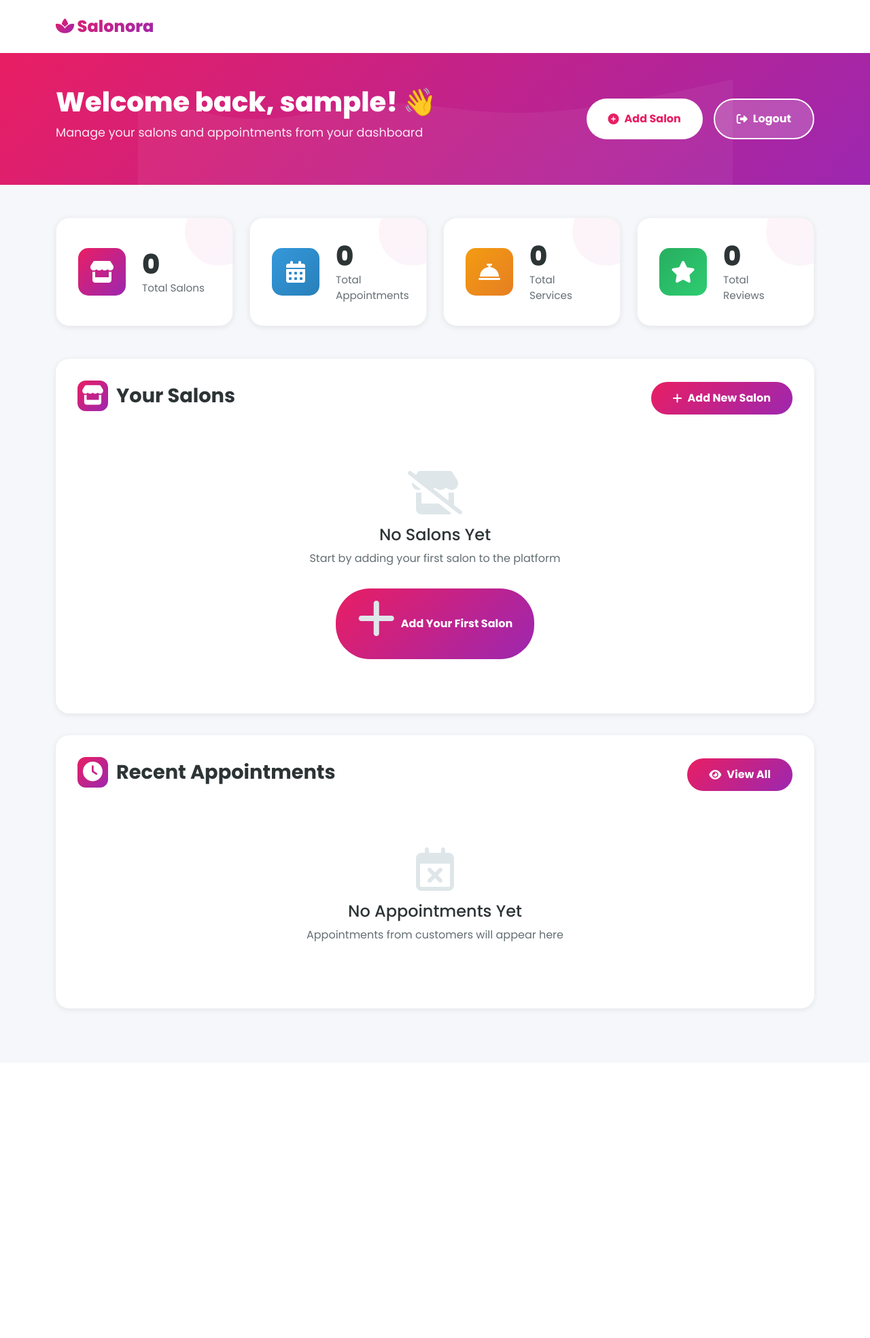
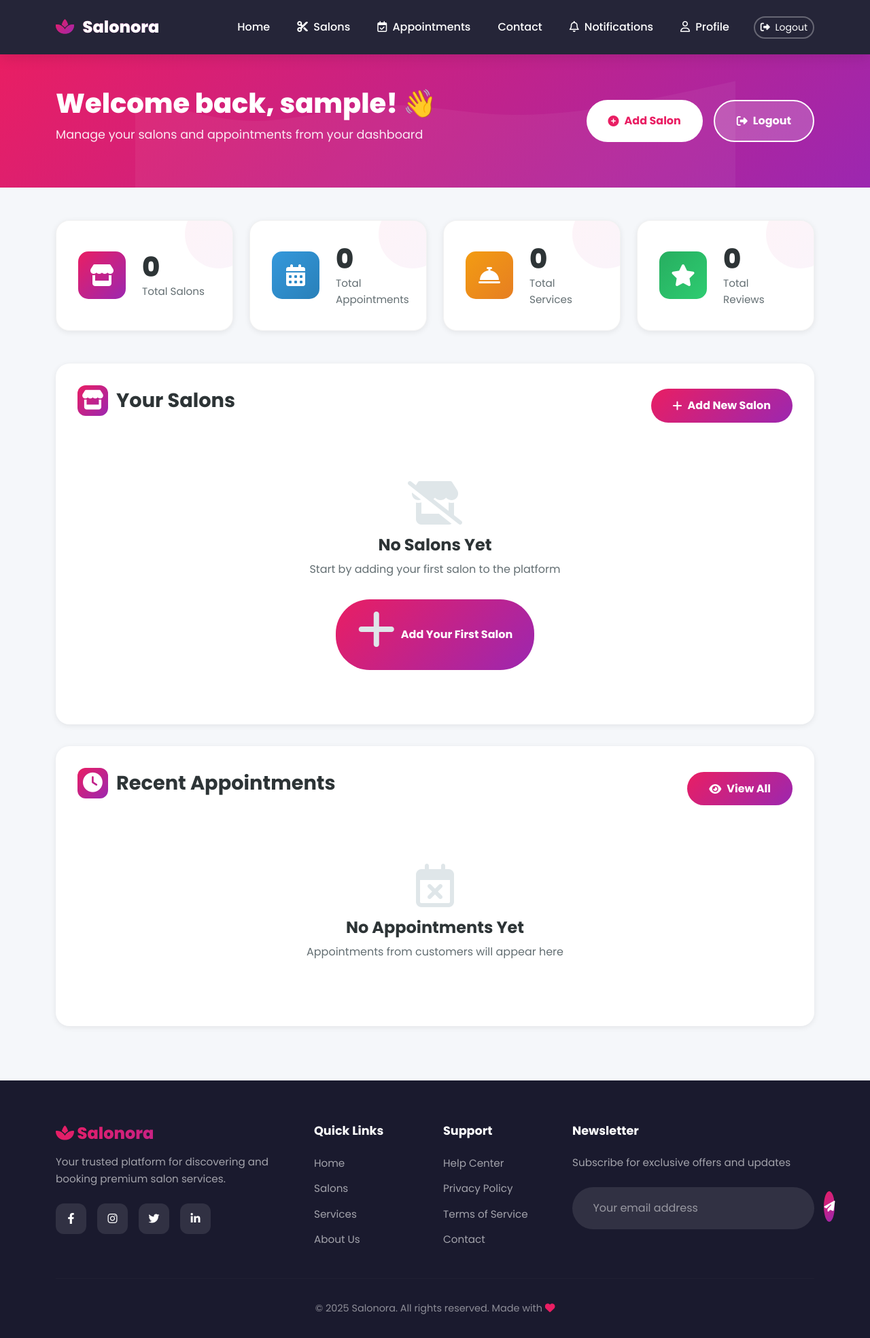
Before and after one commit to sahilkavishka/salon, a PHP site: page /owner/dashboard.php in a window 1280 px wide. Shown: the whole page at 68% size. Before the commit the page ends 1490 px from the top, so only its background shows below. Run offline with PHP 8.4, Linux system fonts and the light colour scheme; the visitor is signed in with stand-in values (Sample User, id 1); data that the repository does not hold is empty.

Commit message:
header and footer

```diff
--- /dev/null
+++ b/public/footer.php
@@ -0,0 +1,53 @@
+<!-- Footer -->
+<footer class="footer" id="contact">
+  <div class="container">
+    <div class="row g-4">
+      <div class="col-lg-4">
+        <h5 class="footer-brand"><i class="fas fa-spa"></i> Salonora</h5>
+        <p class="footer-desc">Your trusted platform for discovering and booking premium salon services.</p>
+        <div class="social-links">
+          <a href="#"><i class="fab fa-facebook-f"></i></a>
+          <a href="#"><i class="fab fa-instagram"></i></a>
+          <a href="#"><i class="fab fa-twitter"></i></a>
+          <a href="#"><i class="fab fa-linkedin-in"></i></a>
+        </div>
+      </div>
+      <div class="col-lg-2 col-md-6">
+        <h6 class="footer-heading">Quick Links</h6>
+        <ul class="footer-links">
+          <li><a href="/salonora/public/index.php">Home</a></li>
+          <li><a href="/salonora/public/user/salon_view.php">Salons</a></li>
+          <li><a href="#">Services</a></li>
+          <li><a href="#">About Us</a></li>
+        </ul>
+      </div>
+      <div class="col-lg-2 col-md-6">
+        <h6 class="footer-heading">Support</h6>
+        <ul class="footer-links">
+          <li><a href="#">Help Center</a></li>
+          <li><a href="#">Privacy Policy</a></li>
+          <li><a href="#">Terms of Service</a></li>
+          <li><a href="#">Contact</a></li>
+        </ul>
+      </div>
+      <div class="col-lg-4">
+        <h6 class="footer-heading">Newsletter</h6>
+        <p class="footer-desc">Subscribe for exclusive offers and updates</p>
+        <form class="newsletter-form">
+          <input type="email" placeholder="Your email address" required>
+          <button type="submit"><i class="fas fa-paper-plane"></i></button>
+        </form>
+      </div>
+    </div>
+    <hr class="footer-divider">
+    <div class="text-center">
+      <p class="footer-copyright">© <?php echo date("Y"); ?> Salonora. All rights reserved. Made with <i class="fas fa-heart"></i></p>
+    </div>
+  </div>
+</footer>
+
+<!-- Bootstrap JS -->
+<script src="https://cdn.jsdelivr.net/npm/bootstrap@5.3.2/dist/js/bootstrap.bundle.min.js"></script>
+</body>
+
+</html>
--- /dev/null
+++ b/public/header.php
@@ -0,0 +1,75 @@
+<!DOCTYPE html>
+<html lang="en">
+
+<head>
+  <meta charset="UTF-8">
+  <meta name="viewport" content="width=device-width, initial-scale=1">
+  <title><?= isset($page_title) ? $page_title : 'Salonora' ?></title>
+
+  <!-- Bootstrap CSS -->
+  <link href="https://cdn.jsdelivr.net/npm/bootstrap@5.3.2/dist/css/bootstrap.min.css" rel="stylesheet">
+
+  <!-- Google Fonts -->
+  <link href="https://fonts.googleapis.com/css2?family=Poppins:wght@300;400;500;600;700;800&family=Playfair+Display:wght@700;800&display=swap" rel="stylesheet">
+
+  <!-- Font Awesome -->
+  <link rel="stylesheet" href="https://cdnjs.cloudflare.com/ajax/libs/font-awesome/6.4.0/css/all.min.css">
+
+  <!-- Main Style CSS (from index.php) -->
+  <link rel="stylesheet" href="/salonora/public/assets/css/style.css">
+
+  <!-- Dashboard CSS -->
+  <link rel="stylesheet" href="/salonora/public/assets/css/dashboard.css">
+
+  <style>
+    /* Force navbar to always show as scrolled (keeps original colors from style.css) */
+    #mainNav.scrolled {
+      /* Your style.css will handle the colors */
+    }
+
+    /* Add padding to body to account for fixed navbar */
+    body {
+      padding-top: 80px;
+    }
+  </style>
+</head>
+
+<body>
+  <header>
+    <!-- Navbar - Always Visible with Original Colors -->
+    <nav class="navbar navbar-expand-lg fixed-top scrolled" id="mainNav">
+      <div class="container">
+        <a class="navbar-brand" href="/salonora/public/index.php">
+          <i class="fas fa-spa"></i> Salonora
+        </a>
+        <button class="navbar-toggler" type="button" data-bs-toggle="collapse" data-bs-target="#navbarNav">
+          <span class="navbar-toggler-icon"></span>
+        </button>
+
+        <div class="collapse navbar-collapse justify-content-end" id="navbarNav">
+          <ul class="navbar-nav align-items-center">
+            <li class="nav-item"><a href="/salonora/public/index.php" class="nav-link">Home</a></li>
+            <li class="nav-item"><a href="/salonora/public/user/salon_view.php" class="nav-link"><i class="fas fa-cut me-1"></i> Salons</a></li>
+            <li class="nav-item"><a href="/salonora/public/user/my_appointments.php" class="nav-link"><i class="far fa-calendar-check me-1"></i> Appointments</a></li>
+            <li class="nav-item"><a href="#contact" class="nav-link">Contact</a></li>
+            <li class="nav-item"><a href="/salonora/public/notifications.php" class="nav-link"><i class="far fa-bell me-1"></i> Notifications</a></li>
+            <li class="nav-item"><a href="/salonora/public/user/profile.php" class="nav-link"><i class="far fa-user me-1"></i> Profile</a></li>
+
+            <?php if (isset($_SESSION['id'])): ?>
+              <li class="nav-item ms-3">
+                <a href="/salonora/public/logout.php" class="btn btn-outline-light btn-sm">
+                  <i class="fas fa-sign-out-alt me-1"></i> Logout
+                </a>
+              </li>
+            <?php else: ?>
+              <li class="nav-item ms-3">
+                <a href="/salonora/public/login.php" class="btn btn-gradient">
+                  <i class="fas fa-sign-in-alt me-1"></i> Login
+                </a>
+              </li>
+            <?php endif; ?>
+          </ul>
+        </div>
+      </div>
+    </nav>
+  </header>
--- a/public/owner/dashboard.php
+++ b/public/owner/dashboard.php
@@ -70,35 +70,10 @@ $stmt = $pdo->prepare("
 ");
 $stmt->execute([$owner_id]);
 $recent = $stmt->fetchAll(PDO::FETCH_ASSOC);
+
+$page_title = "Owner Dashboard - Salonora";
 ?>
-<!DOCTYPE html>
-<html lang="en">
-<head>
-  <meta charset="UTF-8">
-  <meta name="viewport" content="width=device-width, initial-scale=1">
-  <title>Owner Dashboard - Salonora</title>
-
-  <!-- Bootstrap CSS -->
-  <link href="https://cdn.jsdelivr.net/npm/bootstrap@5.3.2/dist/css/bootstrap.min.css" rel="stylesheet">
-
-  <!-- Google Fonts -->
-  <link href="https://fonts.googleapis.com/css2?family=Poppins:wght@300;400;500;600;700;800&display=swap" rel="stylesheet">
-
-  <!-- Font Awesome -->
-  <link rel="stylesheet" href="https://cdnjs.cloudflare.com/ajax/libs/font-awesome/6.4.0/css/all.min.css">
-      <link rel="stylesheet" href="../assets/css/dashboard.css">
-
-
-</head>
-<body>
-  <!-- Navbar -->
-  <nav class="navbar navbar-expand-lg">
-    <div class="container">
-      <a class="navbar-brand" href="../../index.php">
-        <i class="fas fa-spa"></i> Salonora
-      </a>
-    </div>
-  </nav>
+<?php include __DIR__ . '/../header.php'; ?>
 
 <!-- Welcome Header -->
 <div class="welcome-header">
@@ -285,8 +260,7 @@ $recent = $stmt->fetchAll(PDO::FETCH_ASSOC);
   </div>
 </div>
 
-  <!-- Scripts -->
-  <script src="https://cdn.jsdelivr.net/npm/bootstrap@5.3.2/dist/js/bootstrap.bundle.min.js"></script>
+<!-- Page-specific Scripts -->
 <script>
   // Auto-refresh for pending appointments
   const pendingCount = <?= $pending_appointments ?>;
@@ -323,5 +297,5 @@ $recent = $stmt->fetchAll(PDO::FETCH_ASSOC);
     observer.observe(card);
   });
 </script>
-</body>
-</html>
+
+<?php include __DIR__ . '/../footer.php'; ?>
```
Also changed, not shown: public/owner/salon_add.php (+13 -35 lines). Lines whose indentation alone changed are shown as unchanged.
